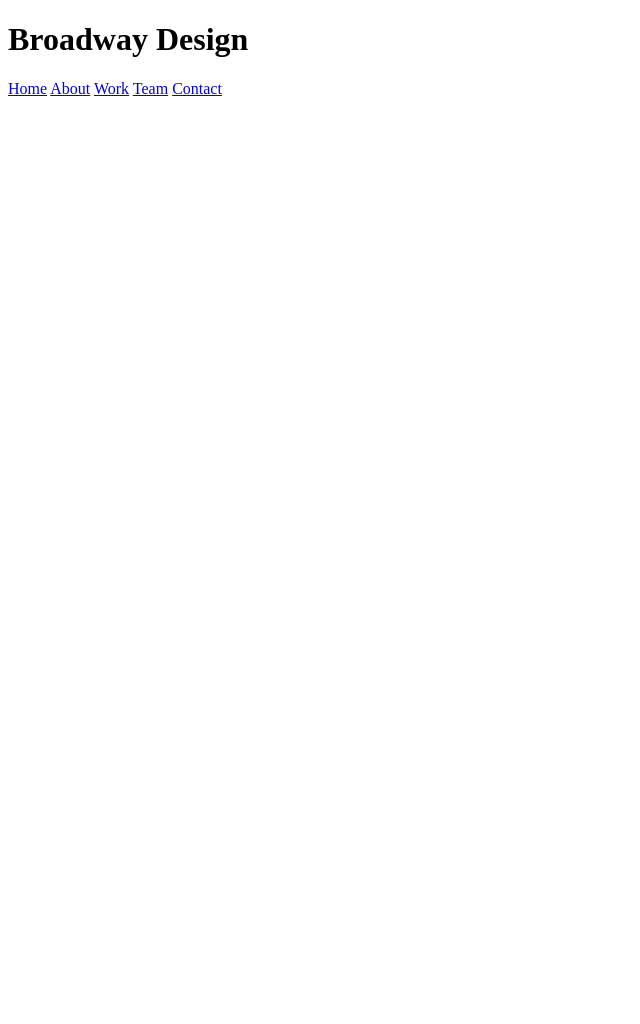
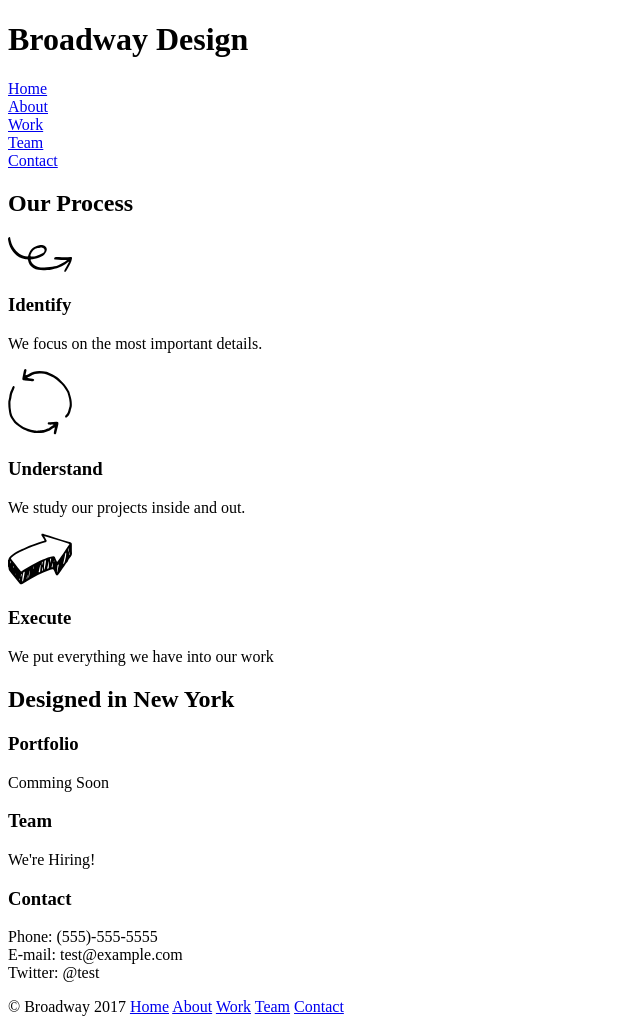
Before and after one commit to sebasterd/broadway, a plain HTML site: page index.html in a window 1280 px wide. Shown: the whole page, without its empty margins (0-640 px from the left). Before the commit the page ends 800 px from the top, so only its background shows below. Drawn offline with Linux system fonts and the light colour scheme.

Commit message:
All content added to index.html

```diff
--- a/index.html
+++ b/index.html
@@ -7,12 +7,40 @@
 <div class="header">
   <h1>Broadway Design</h1>
   <nav>
-    <a href="#">Home</a>
-    <a href="#about">About</a>
-    <a href="#work">Work</a>
-    <a href="#team">Team</a>
-    <a href="#contact">Contact</a>
+    <a href="#">Home</a><br />
+    <a href="#about">About</a><br />
+    <a href="#work">Work</a><br />
+    <a href="#team">Team</a><br />
+    <a href="#contact">Contact</a><br />
   </nav>
+</div>
+<div id="about" class="pagecontent">
+  <h2>Our Process</h2>
+  <img src="./resources/images/identify.svg">
+  <h3>Identify</h3>
+  <p>We focus on the most important details.</p>
+  <img src="./resources/images/understand.svg">
+  <h3>Understand</h3>
+  <p>We study our projects inside and out.</p>
+  <img src="./resources/images/execute.svg">
+  <h3>Execute</h3>
+  <p>We put everything we have into our work</p>
+</div>
+<div class="separator">
+  <h2>Designed in New York</h2>
+</div>
+<h3 id="work">Portfolio</h3>
+<p>Comming Soon</p>
+<h3 id="team">Team</h3>
+<p>We're Hiring!</p>
+<h3 id="contact">Contact</h3>
+<p>
+  Phone: (555)-555-5555<br />
+  E-mail: test@example.com<br />
+  Twitter: @test
+</p>
+<div class="footer">
+  &copy; Broadway 2017 <a href="#">Home</a> <a href="#about">About</a> <a href="#work">Work</a> <a href="#team">Team</a> <a href="#contact">Contact</a>
 </div>
 <body>
 </body>
```
